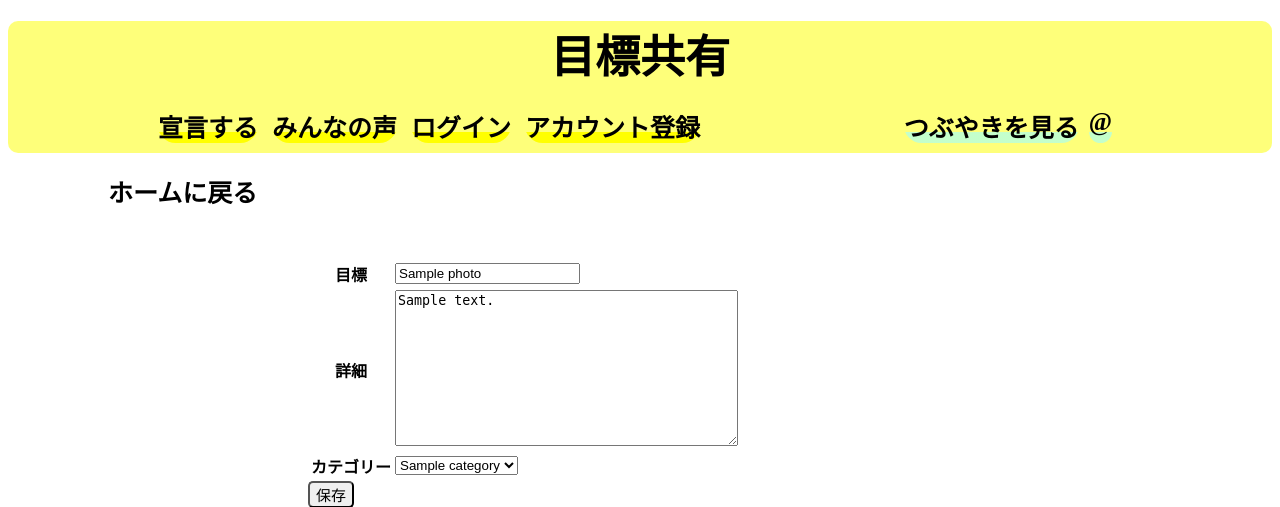
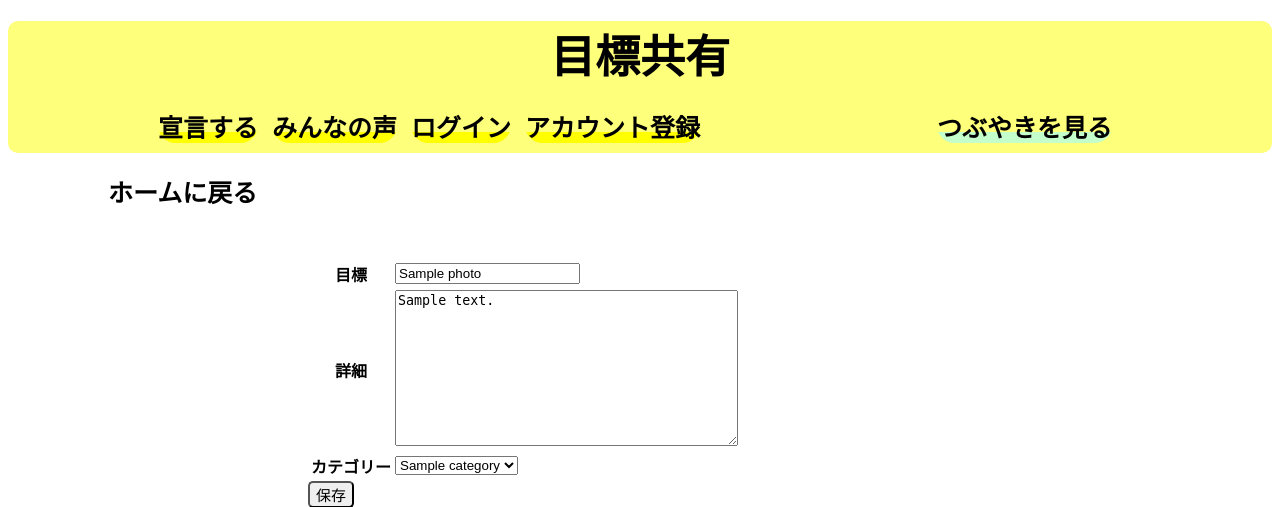
Before and after one commit to yougrtcap/product-site, a Django app: page /photos/1/edit/ in a window 1280 px wide. Shown: the top 507 px of the page. Run offline with Django 3.2, Linux system fonts and the light colour scheme; tables that the repository leaves empty hold one stand-in row (values such as "Sample post").

Commit message:
最終完成

```diff
--- a/app/urls.py
+++ b/app/urls.py
@@ -16,5 +16,5 @@ urlpatterns = [
     path('login/', auth_views.LoginView.as_view(template_name='app/login.html'), name='login'),
     path('logout/', auth_views.LogoutView.as_view(), name='logout'),
     path('photos/<int:pk>/iine/', views.iine_iine, name='iine'),
-    path('photos/つぶやき/', views.photos_category, name='photos_category'),
+    # path('photos/つぶやき/', views.photos_category, name='photos_category'),
 ]
--- a/templates/app/Base.html
+++ b/templates/app/Base.html
@@ -27,8 +27,12 @@
 
             {#        <a href="{% url 'app:photos_category' category=photo.category %}"#}
             {#                    class="category">{{ photo.category }}</a>#}
-            <span class="button-topp"><a href="#">@{{ request.user.username }}</a></span>
-            <span class="button-topp"><a href="{% url 'app:photos_category' %}">つぶやきを見る</a></span>
+            {% if request.user.is_authenticated %}
+                <span class="button-topp">
+                    <a href="{% url 'app:users_detail' request.user.id %}">@{{ request.user.username }}</a>
+                </span>
+            {% endif %}
+            <span class="button-topp"><a href="{% url 'app:photos_category' "つぶやき" %}">つぶやきを見る</a></span>
         </div>
 
         {% for message in messages %}
```
